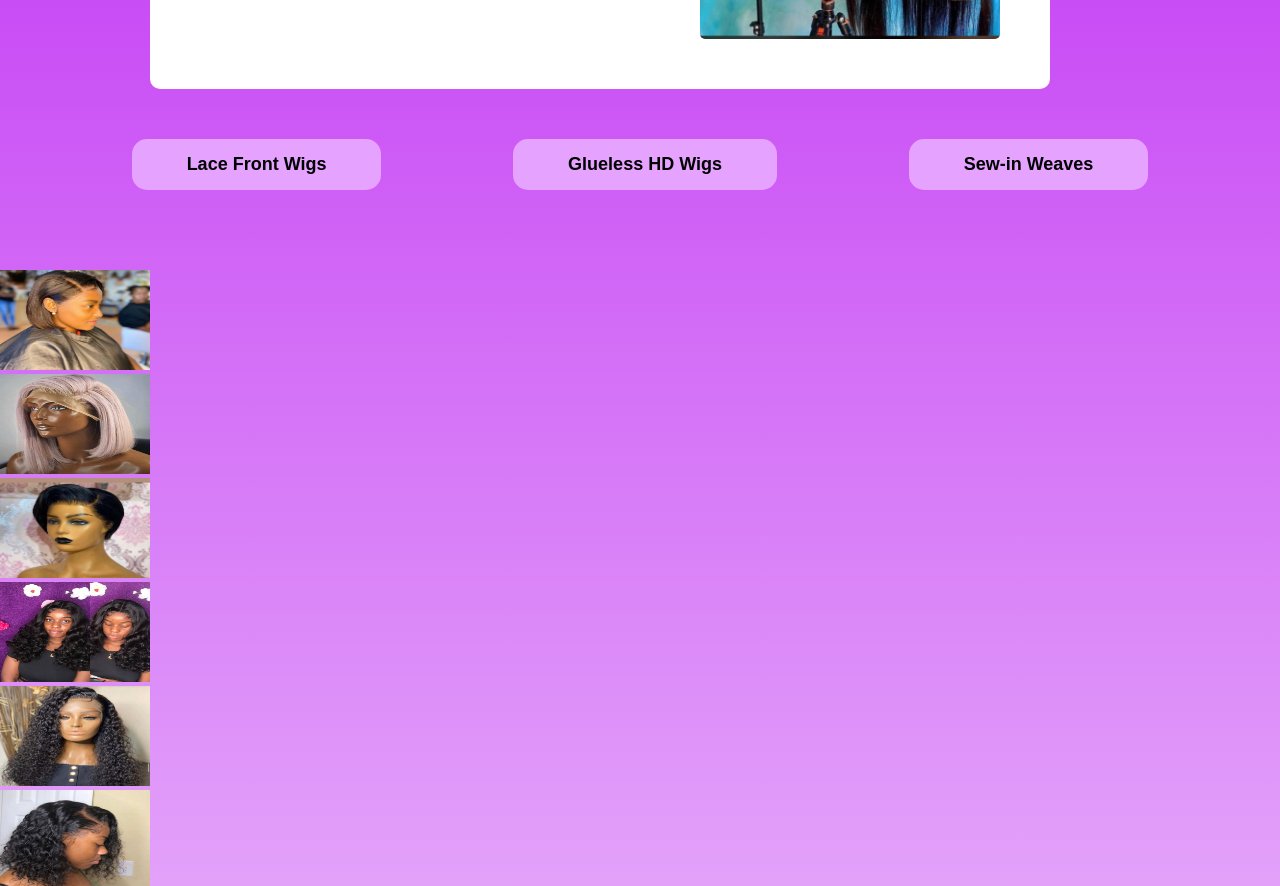
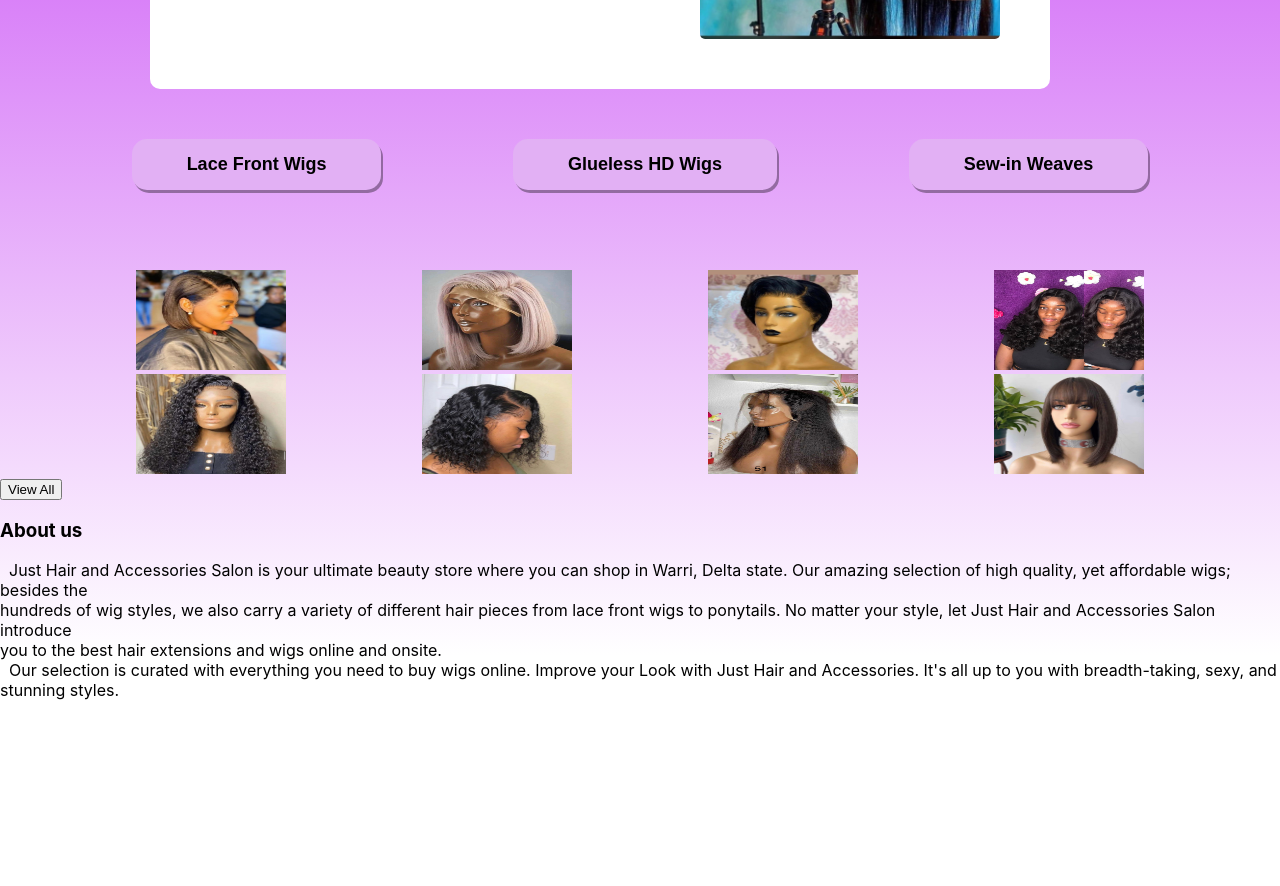
Before and after one commit to Adeboye22/justhairaccessoriesandsalon.github.io, a React (Create React App) app in the folder just-hair/: page / in a window 1280 px wide. Shown: the part 560-1446 px from the top of the page. Built offline with nearby package versions, Linux system fonts and the light colour scheme.

Commit message:
just-hair

```diff
--- a/just-hair/src/Components/Homepage.jsx
+++ b/just-hair/src/Components/Homepage.jsx
@@ -47,7 +47,7 @@ class Homepage extends Component {
             <article className={`${styles.per_A}`}><img src={PercentA} alt="" width={150} height={100}/></article>
             <article className={`${styles.per_B}`}><img src={PercentB} alt="" width={150} height={100}/></article>
             <article className={`${styles.per_C}`}><img src={PercentC} alt="" width={150} height={100}/></article>
-            <article className={`${styles.per_D}`}><img src={PercentD} alt="" /></article>
+            <article className={`${styles.per_D}`}><img src={PercentD} alt="" width={150} height={100} /></article>
           </div>
           {/* view all button */}
           <div className={`${styles.btn_VA}`}><button>View All</button></div>
--- a/just-hair/src/styles/homepage.module.css
+++ b/just-hair/src/styles/homepage.module.css
@@ -50,6 +50,7 @@
     border:1px solid;
     background-color:#B917F2;
     color: white;
+    cursor:pointer;
     transition: 0.5s ease-in-out;
 }
 .hero_a button:hover{
@@ -71,7 +72,9 @@
     border:0px solid;
     font-size: 18px;
     font-weight: 600;
-    background-color: #e5a2fe;
+    background-color: #e2b0f4;
+    box-shadow: 2px 3px rgba(0, 0, 0, 0.358);
+    cursor:pointer;
 }
 .btn_3_b{
     padding:15px 55px 15px 55px;
@@ -79,7 +82,9 @@
     border:0px solid;
     font-size: 18px;
     font-weight: 600;
-    background-color: #e5a2fe;
+    background-color: #e2b0f4;
+    box-shadow: 2px 3px rgba(0, 0, 0, 0.358);
+    cursor:pointer;
 }
 .btn_3_c{
     padding:15px 55px 15px 55px;
@@ -87,5 +92,15 @@
     border:0px solid;
     font-size: 18px;
     font-weight: 600;
-    background-color: #e5a2fe;
+    background-color: #e2b0f4;
+    box-shadow: 2px 3px rgba(0, 0, 0, 0.358);
+    cursor:pointer;
 }
+.col_b_1{
+    display:flex;
+    justify-content: space-evenly;
+}
+.col_b_2{
+    display:flex;
+    justify-content: space-evenly;
+}
```
